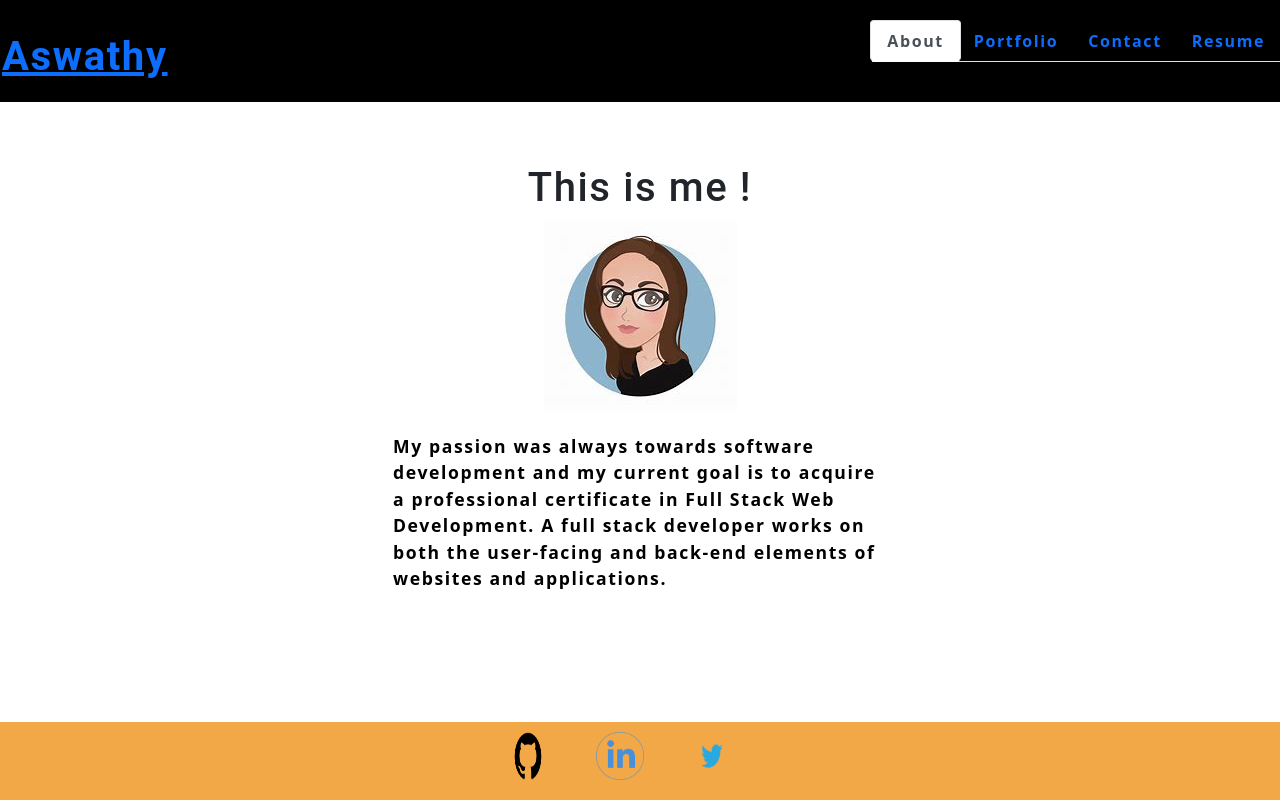
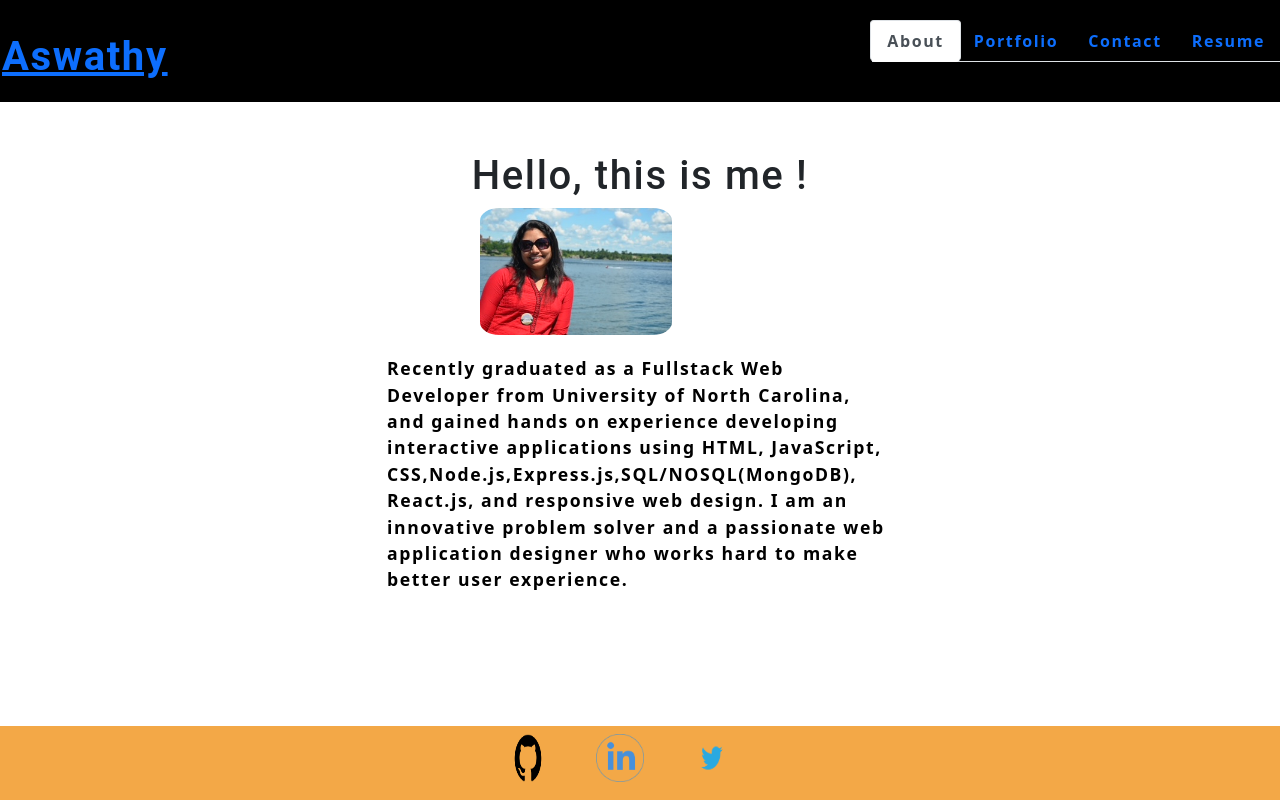
Before and after one commit to achuv37/react-portfolio, a React (Create React App) app: page / in a window 1280 px wide. Built offline with nearby package versions, Linux system fonts and the light colour scheme.

Commit message:
updated portfolio component

```diff
--- a/src/components/About/index.js
+++ b/src/components/About/index.js
@@ -1,13 +1,13 @@
 import React from 'react'
 // importing image
-import profileImage from "../../assets/images/profile.jpg";
+import profileImage from "../../assets/images/profileimage.JPG";
 
 // About component
 function About() {
   return (
     <section className='profile'>
       <div className='aboutme' id="about">
-        <h1> This is me !</h1>
+        <h1>Hello, this is me !</h1>
       </div>
       <div>
         <img
@@ -18,7 +18,7 @@ function About() {
       </div>
       <div className='left'>
         <p>
-        My passion was always towards software development and my current goal is to  acquire a professional certificate in Full Stack Web Development. A full stack developer works on both the user-facing and back-end elements of websites and applications.
+        Recently graduated as a Fullstack Web Developer from University of North Carolina, and gained hands on experience developing interactive applications using HTML, JavaScript, CSS,Node.js,Express.js,SQL/NOSQL(MongoDB), React.js, and responsive web design. I am an innovative problem solver and a passionate web application designer who works hard to make better user experience.
         </p>
       </div>
     </section>
--- a/src/components/Footer/index.js
+++ b/src/components/Footer/index.js
@@ -15,7 +15,7 @@ function Footer() {
       </div>
 
       <div>
-        <a href='https://www.linkedin.com/' target='_blank'>
+        <a href='http://linkedin.com/in/aswathy-venugopalapillai-46339414a' target='_blank'>
           <img
             src={require("../../assets/logos/linkedin.png")}
             alt="linkedin"
--- a/src/components/Portfolio/index.js
+++ b/src/components/Portfolio/index.js
@@ -5,7 +5,25 @@ function Portfolio() {
   return (
     <section className="portfolio">
       <div className='row' >
-
+      <div className='col-12 col-md-6 col-lg-4'>
+          <div className='card'>
+            <img
+              src={require("../../assets/images/Capture1.PNG")}
+              alt='chasing'
+              className='image'
+            />
+            <div className='card-body'>
+              <h6> Chasing-Dreams</h6>
+              <p>Chasing Dreams is a travel application that helps users to find hotels and attractions at locations that they wish to possibly visit. The user will have the ability to sign-up/login to be able to search locations and save preferred locations for future reference if they desire.  </p>
+              <a href=' https://github.com/achuv37/Chasing-Dreams' target="_blank" rel="noreferrer">
+                <button className='btn-sm'>Github</button>
+              </a>
+              <a href='https://chasing-dreams.herokuapp.com/' target="_blank" rel="noreferrer">
+                <button className='btn-sm'>Website</button>
+              </a>
+            </div>
+          </div>
+        </div>
         <div className='col-12 col-md-6 col-lg-4'>
           <div className='card'>
             <img
@@ -15,10 +33,11 @@ function Portfolio() {
             />
             <div className='card-body'>
               <h6> Beers-and-Cheers</h6>
-              <a href=' https://github.com/beatricekallen/beers-and-cheers' target="_blank" rel="noreferrer">
+              <p>Beers and Cheers allows brewery aficionados to search and find breweries as well as events in their area. We wanted to create a website that would allow people to find and support local breweries before or after attending events happening in their city. </p>
+              <a href=' https://github.com/achuv37/beers-and-cheers' target="_blank" rel="noreferrer">
                 <button className='btn-sm'>Github</button>
               </a>
-              <a href='https://beatricekallen.github.io/beers-and-cheers/' target="_blank" rel="noreferrer">
+              <a href='https://achuv37.github.io/beers-and-cheers/' target="_blank" rel="noreferrer">
                 <button className='btn-sm'>Website</button>
               </a>
             </div>
@@ -33,7 +52,8 @@ function Portfolio() {
             />
             <div className='card-body'>
               <h6>Greenhive</h6>
-              <a href='https://github.com/william-horn/greenhive' target="_blank" rel="noreferrer">
+              <p>GreenHive is a community-based environmentalist sanctuary where people can get together and work toward making nature a better place. This is a Conservation app where people can join communities related to different resources. All users can post or comment about nature conservation and environment protection. </p>
+              <a href='https://github.com/achuv37/greenhive' target="_blank" rel="noreferrer">
                 <button className='btn-sm'>Github</button>
               </a>
               <a href='https://greenhive-com.herokuapp.com/' target="_blank" rel="noreferrer">
@@ -51,6 +71,7 @@ function Portfolio() {
             />
             <div className='card-body'>
               <h6>Budget-Tracker</h6>
+              <p>Budget Tracker is to update an existing budget tracker application to allow for offline access and functionality. The user will be able to add expenses and deposits to their budget with or without a connection. A budget tracker application without an internet connection provides the user a notification, when the user inputs an expense or deposit.  </p>
               <a href='https://github.com/achuv37/Budget-Tracker-AV' target="_blank" rel="noreferrer">
                 <button className='btn-sm'>Github</button>
               </a>
@@ -69,6 +90,7 @@ function Portfolio() {
             />
             <div className='card-body'>
               <h6>Runbuddy</h6>
+              <p> Runbuddy is a Website that offers fitness training services. Used Css flexbox to create a more fluid layout. Applied media queries to accommodate multiple screen sizes and devices. Enhanced the visuals of the webpage with advanced CSS tricks such as pseudo-classes.</p>
               <a href='https://github.com/achuv37/RUN-BUDDY' target="_blank" rel="noreferrer">
                 <button className='btn-sm'>Github</button>
               </a>
@@ -87,6 +109,7 @@ function Portfolio() {
             />
             <div className='card-body'>
               <h6>Tech-Blog</h6>
+              <p>This is a CMS-style blog site. When the user visit the site for first time, Then the site presented with the homepage, which includes the existing blog posts. Then the user credentials are saved. The dashboard presented with any blog posts that the user have already created and the option to add a new blog post. The user can able to delete or update their post and taken back to an updated dashboard.</p>
               <a href='https://github.com/achuv37/Tech-Blog-AV' target="_blank" rel="noreferrer">
                 <button className='btn-sm'>Github</button>
               </a>
@@ -105,6 +128,7 @@ function Portfolio() {
             />
             <div className='card-body'>
               <h6>Note-Taker</h6>
+              <p> The Note-taking App we will work on is a web application that allows the user to input text and deletes the saved notes. This note taking application allows us to save notes with a title and plain text.The Note Taker app makes creating, viewing, and deleting notes. This application will use an Express.js back end and will save and retrieve note data from a JSON file.</p>
               <a href='https://github.com/achuv37/Note-Taker-AV' target="_blank" rel="noreferrer">
                 <button className='btn-sm'>Github</button>
               </a>
--- a/src/index.css
+++ b/src/index.css
@@ -301,18 +301,24 @@ a {
 .aboutme {
   display: flex;
   justify-content: space-between;
+
 }
 .left {
   width: 50%;
-  font-weight: 700;
+  font-weight: 650;
   padding: 20px;
 }
 .profile {
   display: flex;
   flex-direction: column;
   align-items: center;
-  padding: 12px;
+  padding: 0px;
 
+
+}
+.profile-image {
+  border-radius: 10%;
+  width: 60%
 }
 /* Footer styling */
 .footer {
@@ -323,8 +329,8 @@ a {
   justify-content: center;
 
   background-color: var(--secondary);
-  padding-top: 20px;
-  padding: 10px;
+  padding-top: 10px;
+  padding: 8px;
 
 }
 .logos {
```
Also changed, not shown: src/assets/images/Capture1.PNG (added), src/assets/images/profileimage.JPG (added), src/components/Header/index.js (line endings or trailing spaces).
